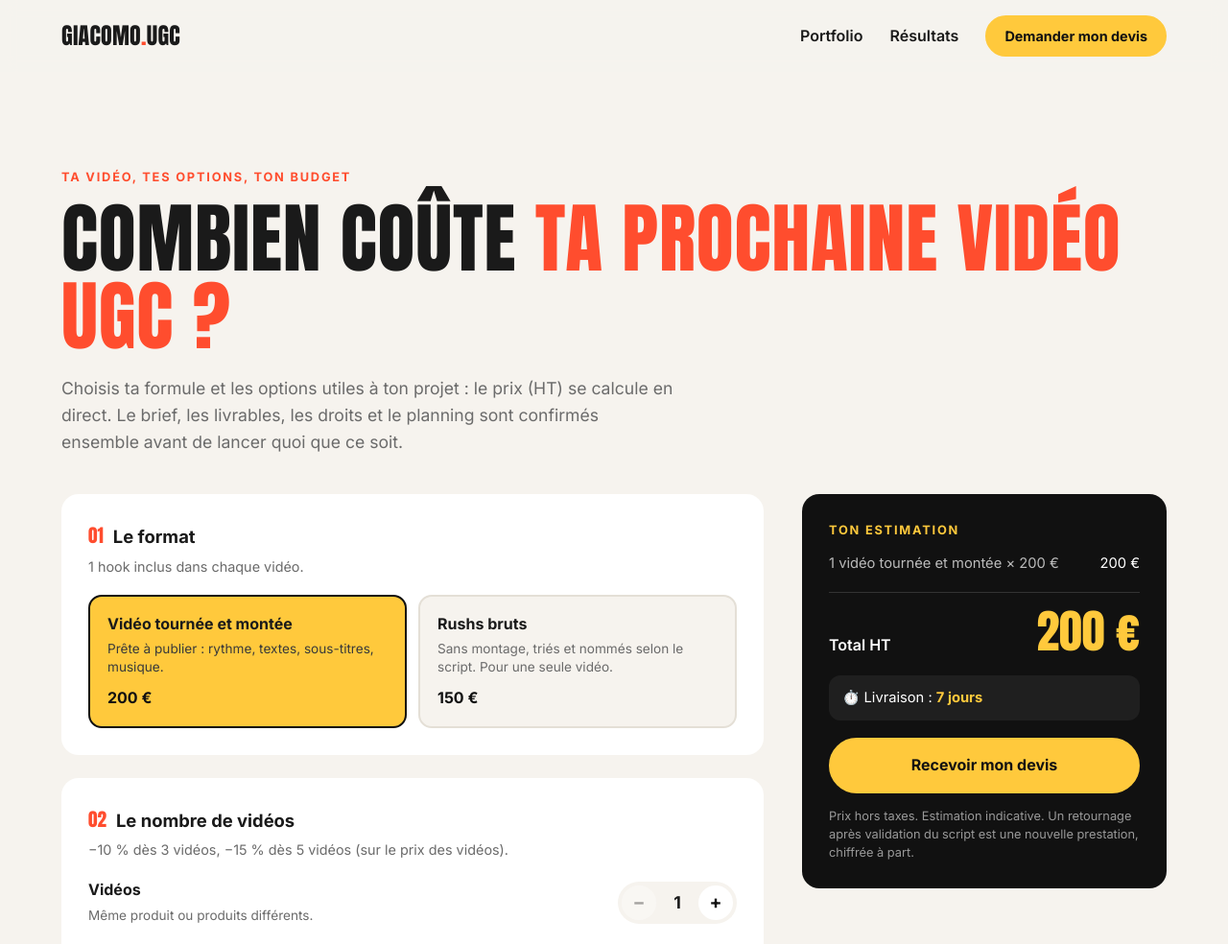
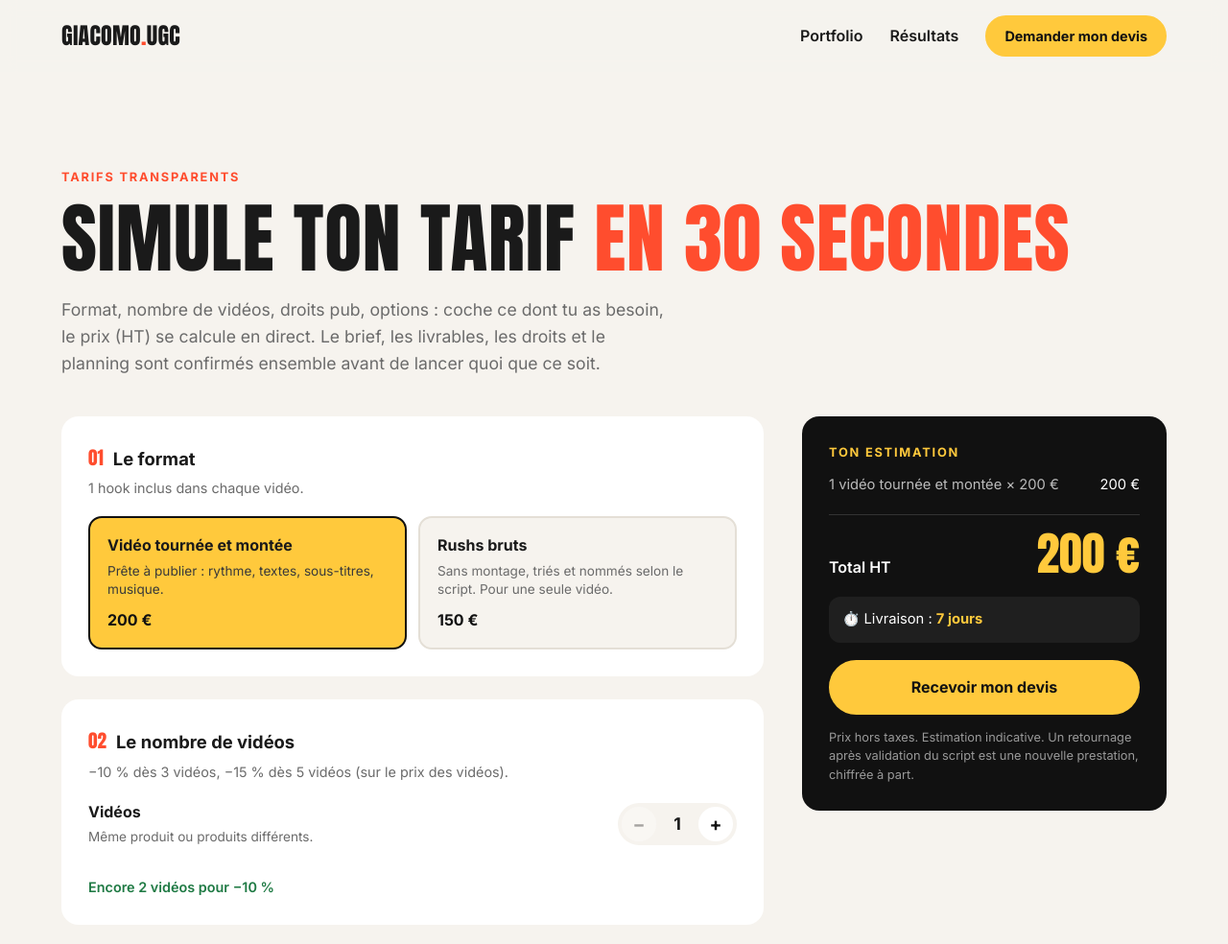
Before and after one commit to giacomougc/giacomougc.github.io, a plain HTML site: page tarifs.html in a window 1280 px wide. Shown: the top 984 px of the page at 96% size. Drawn offline with Linux system fonts and the light colour scheme.

Commit message:
Tarifs : textes du haut et du devis réécrits
Co-Authored-By: Claude Opus 5.5 <noreply@anthropic.com>

```diff
--- a/tarifs.html
+++ b/tarifs.html
@@ -11,7 +11,7 @@
   <meta property="og:locale" content="fr_FR">
   <meta property="og:url" content="https://giacomo-ugc.fr/tarifs">
   <meta property="og:title" content="Simuler mon tarif — vidéo UGC | Giacomo Colomer">
-  <meta property="og:description" content="Ta vidéo, tes options, ton budget : le prix se calcule en direct.">
+  <meta property="og:description" content="Format, droits pub, options : simule le prix de tes vidéos UGC en direct.">
   <meta property="og:image" content="https://giacomo-ugc.fr/images/partage.jpg">
   <meta name="twitter:card" content="summary_large_image">
   <link rel="preconnect" href="https://fonts.googleapis.com">
@@ -149,9 +149,9 @@
 
   <main>
     <section class="section tarifs-hero">
-      <p class="eyebrow">Ta vidéo, tes options, ton budget</p>
-      <h1>Combien coûte <em>ta prochaine vidéo UGC&nbsp;?</em></h1>
-      <p>Choisis ta formule et les options utiles à ton projet : le prix (HT) se calcule en direct.
+      <p class="eyebrow">Tarifs transparents</p>
+      <h1>Simule ton tarif <em>en 30&nbsp;secondes</em></h1>
+      <p>Format, nombre de vidéos, droits pub, options : coche ce dont tu as besoin, le prix (HT) se calcule en direct.
         Le brief, les livrables, les droits et le planning sont confirmés ensemble avant de lancer quoi que ce soit.</p>
     </section>
 
@@ -268,7 +268,7 @@
 
     <!-- DEMANDE DE DEVIS : envoi par FormSubmit, comme le formulaire de l'accueil -->
     <section class="section section--dark devis" id="devis">
-      <p class="eyebrow">On se lance ?</p>
+      <p class="eyebrow">Dernier round</p>
       <h2>Reçois ton devis</h2>
       <p class="devis__recap" id="devis-recap"></p>
       <form id="form-devis" action="https://formsubmit.co/giacomo.ugc@gmail.com" method="POST">
```
